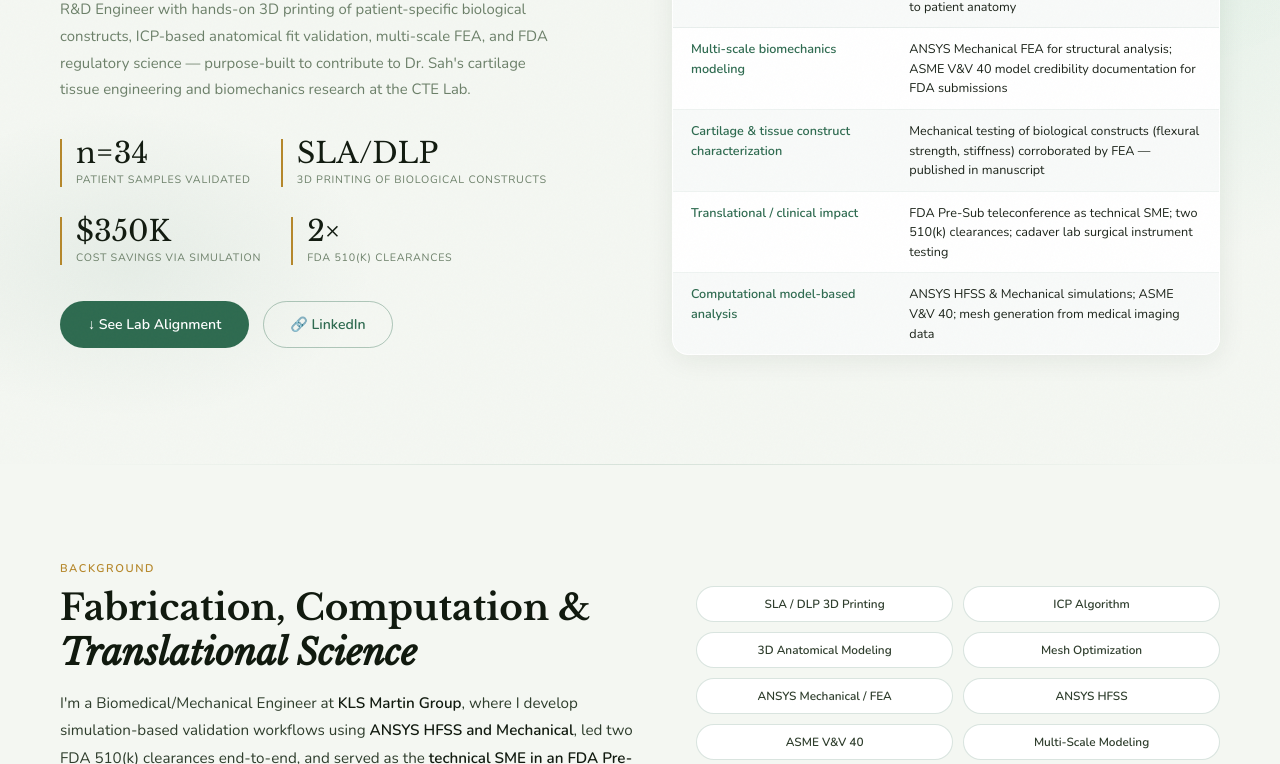
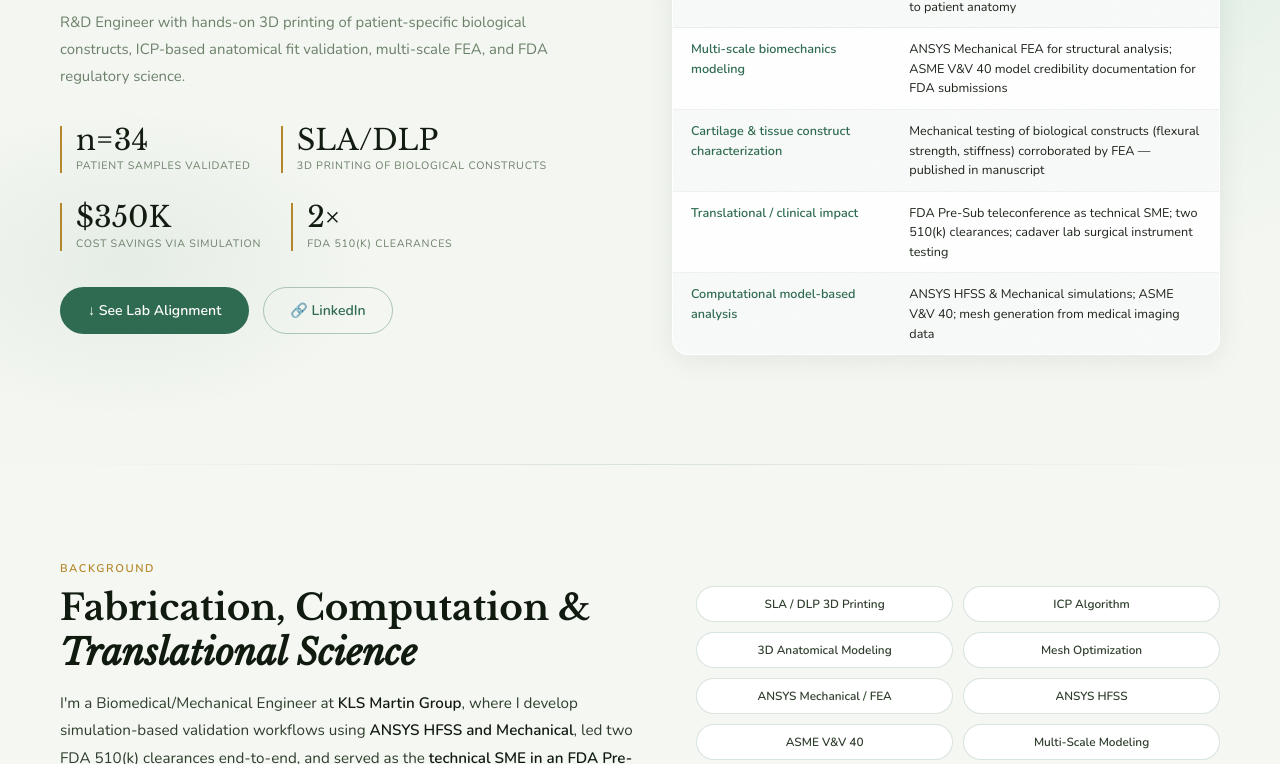
Before and after one commit to LaxmiHulyalkar/Dr.RobertSah, a plain HTML site: page index.html in a window 1280 px wide. Shown: the part 336-1100 px from the top of the page. Drawn offline with nearby package versions, Linux system fonts and the light colour scheme.

Commit message:
Update index.html

```diff
--- a/index.html
+++ b/index.html
@@ -228,8 +228,7 @@
     <h1>PhD Applicant<br><em>Laxmi Hulyalkar</em></h1>
     <p class="hero-sub">
       R&D Engineer with hands-on 3D printing of patient-specific biological constructs, ICP-based anatomical
-      fit validation, multi-scale FEA, and FDA regulatory science — purpose-built to contribute to
-      Dr. Sah's cartilage tissue engineering and biomechanics research at the CTE Lab.
+      fit validation, multi-scale FEA, and FDA regulatory science.
     </p>
     <div class="hero-stats">
       <div class="stat"><div class="stat-num">n=34</div><div class="stat-label">Patient Samples Validated</div></div>
```
